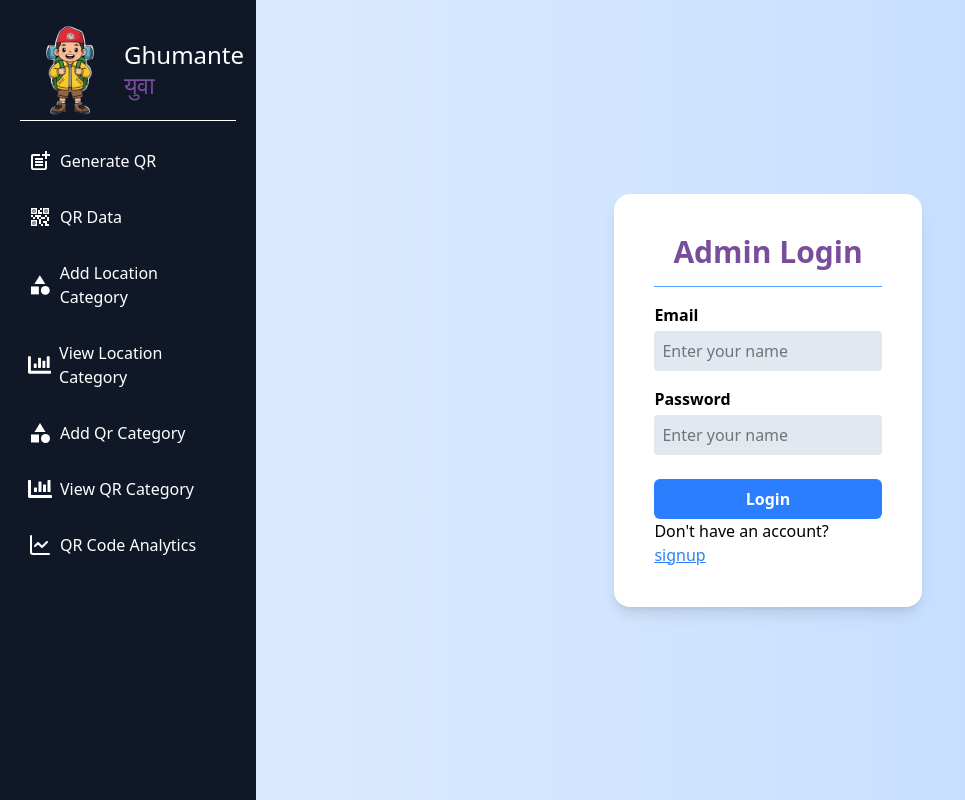
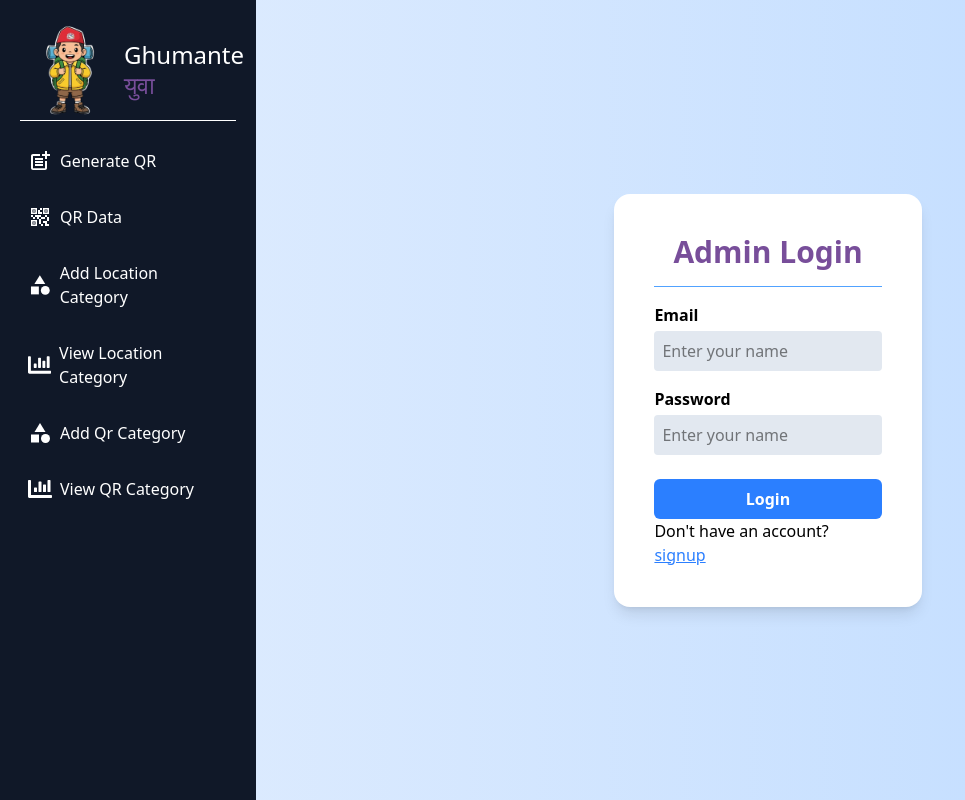
Before and after one commit to gurungsanjeev/dev, a Next.js app: page / in a window 1280 px wide. Shown: the whole page, without its empty margins (0-965 px from the left). Built offline with nearby package versions, Linux system fonts and the light colour scheme; a web font is replaced by a local one.

Commit message:
removed unwanted code

```diff
--- a/components/Sidebar.js
+++ b/components/Sidebar.js
@@ -72,13 +72,10 @@ const Sidebar = () => {
           </li>
         </Link>
 
-
         <Link href="/qrType" className="">
           <li
             className={`p-2 flex my-4 items-center gap-2 rounded-xl ${
-              isActive("/qrType")
-                ? "bg-green-600"
-                : "hover:bg-slate-600"
+              isActive("/qrType") ? "bg-green-600" : "hover:bg-slate-600"
             }`}
           >
             <MdCategory className="text-2xl" /> Add Qr Category
@@ -88,7 +85,9 @@ const Sidebar = () => {
         <Link href="/viewQrCategory" className="">
           <li
             className={`p-2 flex my-4 items-center gap-2 rounded-xl ${
-              isActive("/viewQrCategory") ? "bg-green-600" : "hover:bg-slate-600"
+              isActive("/viewQrCategory")
+                ? "bg-green-600"
+                : "hover:bg-slate-600"
             }`}
           >
             <FaChartBar className="text-2xl" /> View QR Category
@@ -104,7 +103,7 @@ const Sidebar = () => {
             <FaChartBar className="text-2xl" /> Analytics
           </li>
         </Link> */}
-        <Link href="/analytics" className="">
+        {/* <Link href="/analytics" className="">
           <li
             className={`p-2 flex my-4 items-center gap-2 rounded-xl ${
               isActive("/analytics") ? "bg-green-600" : "hover:bg-slate-600"
@@ -112,7 +111,9 @@ const Sidebar = () => {
           >
             <LuChartLine className="text-2xl" /> QR Code Analytics
           </li>
-        </Link>
+        </Link> */}
+
+
       </ul>
     </aside>
   );
```
